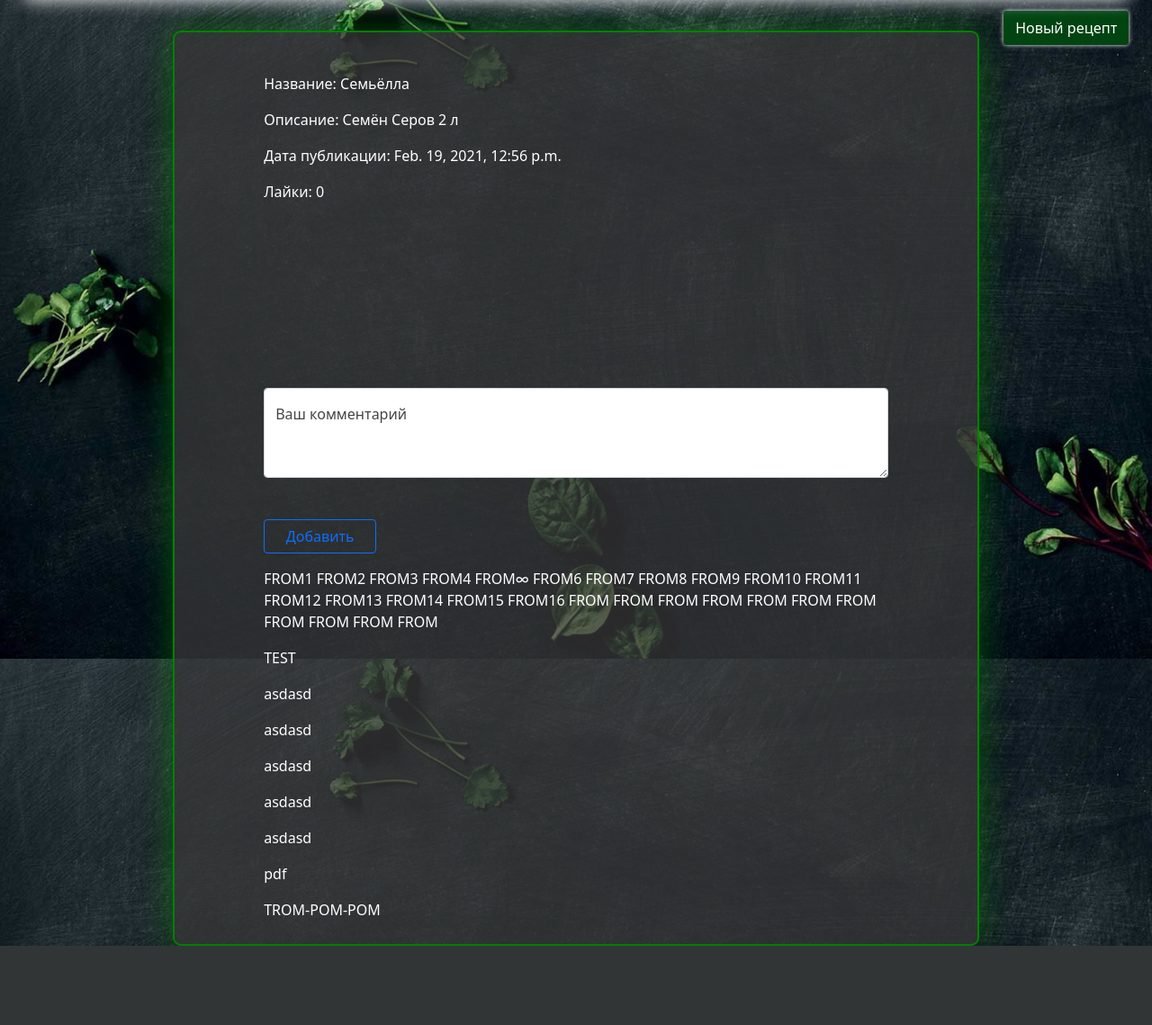
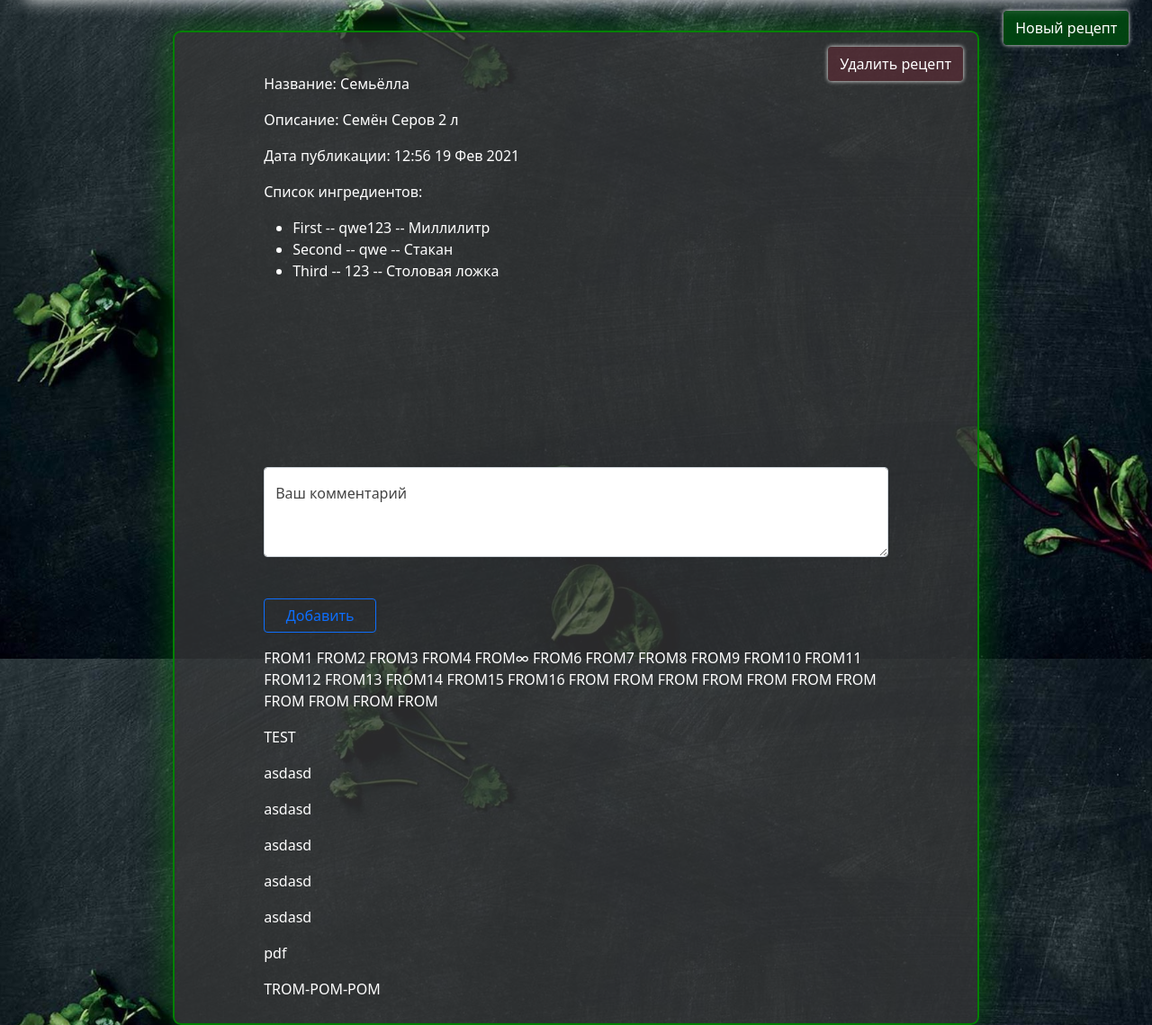
Before and after one commit to toxiclight1790/BMSTU_pj, a Django app: page /recept/62/ in a window 1280 px wide. Shown: the part 68-1207 px from the top of the page at 90% size. Before the commit the page ends 1119 px from the top, so only its background shows below. Run offline with Django 3.2, Linux system fonts and the light colour scheme; data comes from the database, SQL or seed files in the repository; both versions use the stored data as it was after the commit; some libraries are stand-ins or nearby versions.

Commit message:
Final version

```diff
--- a/gluten/models.py
+++ b/gluten/models.py
@@ -16,6 +16,9 @@ class Recept(models.Model):
     pub_date = models.DateTimeField(default=now,blank=True)
     likes = models.IntegerField(default=0)
     img = models.ImageField(upload_to ='uploads/', default='none.png')
+
+    def __str__(self):
+            return format(self.pub_date.strftime('%d.%m.%Y %H:%M'))
 
     def __str__(self):
         return self.name
--- a/project/settings.py
+++ b/project/settings.py
@@ -104,7 +104,7 @@ AUTH_PASSWORD_VALIDATORS = [
 # Internationalization
 # https://docs.djangoproject.com/en/2.2/topics/i18n/
 
-LANGUAGE_CODE = 'en-us'
+LANGUAGE_CODE = 'ru-ru'
 
 TIME_ZONE = 'UTC'
 
--- a/static/css/style.css
+++ b/static/css/style.css
@@ -20,6 +20,12 @@ img#logo{
   background-color: rgba(0, 73, 16, 0.89);
   box-shadow: 0 0 5px rgb(255, 255, 255);
 }
+#btn-add-elem{
+  width: 22%;
+  margin-left: 78%;
+  /* margin-bottom: 10px; */
+  margin-bottom: 1rem!important;
+}
 #rec_form{
   color: black;
 }
@@ -31,6 +37,16 @@ img#logo{
     margin: 0 auto;
     margin-top: 3%;
     border-radius: 9px;
+    position: relative;
+}
+#recept .del_recept{
+  position: absolute;
+  right: 1em;
+  top: 1em;
+  color: #fff;
+  border-color: #49491010;
+  background-color: rgba(96, 41, 53, 0.61);
+  box-shadow: 0 0 5px rgb(255, 255, 255);
 }
 #recept #recept_block{
   width: 80%;
@@ -112,10 +128,12 @@ img#logo{
 #block #rec_form form  .style_add{
     border: 0px;
     outline: none;
+    border:1px solid #ccc ;
 }
 #block #rec_form form  .style_add:focus{
     outline: 0;
-    box-shadow: 0 0 5px .2rem rgba(0,255,0,3);
+    box-shadow: 0 0 5px .2rem rgba(100,200,100,.8);
+    /* box-shadow: 0 0 5px .2rem red; */
 }
 
 #recept #recept_block form button{
--- a/templates/base.html
+++ b/templates/base.html
@@ -41,9 +41,9 @@
     </nav>
       <!-- <h1>TEST Base</h1> -->
     <div id="block">
-<button type="button" class="btn btn-primary btn-recept" data-bs-toggle="modal" data-bs-target="#rec_form">
-  Новый рецепт
-</button>
+        <button type="button" class="btn btn-primary btn-recept" data-bs-toggle="modal" data-bs-target="#rec_form">
+        Новый рецепт
+        </button>
         {% block content %}
         {% endblock %}
             <!-- The Modal -->
@@ -72,26 +72,26 @@
                             </div>
                             <div class="mb-3">
                                 <div id="add_form_table">
-                                        <div style="margin-bottom: 3px;" v-for="j in recept.ingredients">
+                                        <div style="margin-bottom: 3px;" v-for="(j, index) in recept.ingredients">
                                             <div style="display: inline-block; width: 96%;">
                                                 <input placeholder="Введите ингредиент" type="text" v-model="j.name" class="inp">
                                                 <input placeholder="Введите количество" type="text" v-model="j.size" class="inp">
                                                 <div class="select inp" style="padding: 0;">
                                                     <select v-model="j.measure">
                                                         <option disabled value="">Мера</option>
-                                                        <option value="Грамм">Грамм</option>
-                                                        <option value="Зубчик">Зубчик</option>
-                                                        <option value="Килограмм">Килограмм</option>
-                                                        <option value="Миллилитр">Миллилитр</option>
-                                                        <option value="Столовая ложка">Столовая ложка</option>
-                                                        <option value="Стакан">Стакан</option>
-                                                        <option value="Штука">Штука</option>
-                                                        <option value="Чайная ложка">Чайная ложка</option>
+                                                        <option value="Грамм">Грамм(-ов)</option>
+                                                        <option value="Зубчик">Зубчик(-ов)</option>
+                                                        <option value="Килограмм">Килограмм(-ов)</option>
+                                                        <option value="Миллилитр">Миллилитр(-ов)</option>
+                                                        <option value="Столовая ложка">Столовая ложка(-ек)</option>
+                                                        <option value="Стакан">Стакан(-ов)</option>
+                                                        <option value="Штука">Штук(-а)</option>
+                                                        <option value="Чайная ложка">Чайная ложка(-ек)</option>
                                                     </select>
                                                 </div>
                                             </div>
                                             <div style="display: inline-block; width: 3%; position: relative;">
-                                                <button v-if="recept.ingredients.length > 0" style="position: absolute; top: -20px; right: -3px;" class="close" type="button">&times;</button>
+                                                <button @click="remove(index)" style="position: absolute; top: -20px; right: -3px;" class="close" type="button">&times;</button>
                                             </div>
                                         </div>
                                         <div style="margin-bottom: 3px;">
@@ -101,24 +101,24 @@
                                                 <div class="select inp" style="padding: 0;">
                                                     <select v-model="info[0].measure">
                                                         <option disabled value="">Мера</option>
-                                                        <option value="Грамм">Грамм</option>
-                                                        <option value="Зубчик">Зубчик</option>
-                                                        <option value="Килограмм">Килограмм</option>
-                                                        <option value="Миллилитр">Миллилитр</option>
-                                                        <option value="Столовая ложка">Столовая ложка</option>
-                                                        <option value="Стакан">Стакан</option>
-                                                        <option value="Штука">Штука</option>
-                                                        <option value="Чайная ложка">Чайная ложка</option>
+                                                        <option value="Грамм">Грамм(-ов)</option>
+                                                        <option value="Зубчик">Зубчик(-ов)</option>
+                                                        <option value="Килограмм">Килограмм(-ов)</option>
+                                                        <option value="Миллилитр">Миллилитр(-ов)</option>
+                                                        <option value="Столовая ложка">Столовая ложка(-ек)</option>
+                                                        <option value="Стакан">Стакан(-ов)</option>
+                                                        <option value="Штука">Штук(-а)</option>
+                                                        <option value="Чайная ложка">Чайная ложка(-ек)</option>
                                                     </select>
                                                 </div>
                                             </div>
                                             <div style="display: inline-block; width: 3%; position: relative;">
-                                                <button v-if="recept.ingredients.length > 1" style="position: absolute; top: -20px; right: -3px;" class="close" type="button">&times;</button>
+                                                <button :disabled="!add_comp_fields" @click="clear_comp()" style="position: absolute; top: -20px; right: -3px;" class="close" type="button">&times;</button>
                                             </div>
                                         </div>
                                 </div>
                             </div>
-                            <h1 @click="comp()">Добавить элемент</h1>
+                            <button type="button" id="btn-add-elem" @click="comp()">Добавить элемент</button>
                             <div class="mb-3">
                             <!-- <label for="desc" class="form-label">Описание рецепта</label> -->
                             <input type="text" class="form-control style_add" id="desc" v-model="recept.description" placeholder="Описание рецепта">
@@ -127,7 +127,7 @@
                                 <label style="display: inline-block; width: 20%;" for="file" class="form-label">Изображение</label>
                                 <input style="display: inline-block; width: 79%;" class="form-control form-control-sm style_add"  type="file" id="file" ref="file" v-on:change="handleFileUpload()" accept="image/*">
                             </div>
-                            <!-- <button type="игеещт" class="btn btn-primary">Submit</button> -->
+                            <!-- <button type="button" class="btn btn-primary">Submit</button> -->
                         </div>
                     </form>
                 </div>
@@ -218,6 +218,14 @@
                 // },
             },
             computed: {
+                add_comp_fields:function () {
+                    if((this.info[0].name != '') || (this.info[0].size != '') || (this.info[0].measure != '')){
+                        return true
+                    }
+                    else{
+                        return false
+                    }
+                }
             },
             methods:{
                 comp: function() {
@@ -232,42 +240,18 @@
                         this.info[0].name = '';
                         this.info[0].size = '';
                         this.info[0].measure = '';
-
-                        // this.debouncedGetAnswer();
                     }
-                    // else if ((this.recept[0].ingredients != []) && (this.recept.length == 1)){
-                    //     this.recept[0].ingredients.push([
-                    //         {
-                    //             name:this.info.name,
-                    //             size:this.info.name,
-                    //             measure:this.info.name
-                    //         }
-                    //     ]);
-                    //     this.debouncedGetAnswer();
-                    // }else{
-                    //     console.log("ELSE");
-                    // };
                 },
-                // addcomp(){
-                //     alert("УРА!");
-
-                //     if (this.recept[this.recept.length - 1].ingredients != [] || this.recept[this.recept.length - 1].ingredients.length == 0){
-                //         this.recept[0].ingredients.push(
-                //             {
-                //                 name:this.info.name,
-                //                 size:this.info.size,
-                //                 measure:this.info.measure
-                //             }
-                //         );
-                //         this.info=[{
-                //                 name:'',
-                //                 size:'',
-                //                 measure:''
-                //             }];
-                //     };
-                // },
+                remove(index){
+                    this.recept.ingredients.splice(index, 1);
+                },
                 handleFileUpload(){
                     this.file = this.$refs.file.files[0];
+                },
+                clear_comp(){
+                    this.info[0].name = '';
+                    this.info[0].size = '';
+                    this.info[0].measure = '';
                 },
                 log(){
                     console.log(this.recept);
--- a/templates/recept.html
+++ b/templates/recept.html
@@ -7,14 +7,25 @@
 
 {% block content %}
 <div id="recept">
+    <button type="button" onclick="location.href = '/delete/{{ recept.0.0.id }}/'" class="btn btn-primary del_recept">
+        Удалить рецепт
+    </button>
     <div id="recept_block">
         <div class="recept_content">
             <!-- <p>{{ recept.0.0 }}</p> -->
             <p>Название: {{ recept.0.0.name }}</p>
             <p>Описание: {{ recept.0.0.description }}</p>
-            <p>Дата публикации: {{ recept.0.0.pub_date }}</p>
-            <p>Лайки: {{ recept.0.0.likes }}</p>
+            <p>Дата публикации: {{recept.0.0.pub_date|time:"H:i"}} {{ recept.0.0.pub_date|date:"d M Y" }}</p>
+            <p>Список ингредиентов:</p>
+
+            <ul class="">
+                {% for item in recept.0.0.comp %}
+                <li>{{ item.name }} -- {{ item.size }} -- {{ item.measure }}</li>
+                {% endfor %}
+            </ul>
+            <!-- <p>Лайки: {{ recept.0.0.likes }}</p> -->
             <svg><use xlink:href="{% static 'like-svgrepo-com.svg' %}"></use></svg>
+
 
 
             <p><img src="" ></p>
```
Also changed, not shown: templates/index.html (+3 -4 lines), db.sqlite3, gluten/__init__.py (deleted), gluten/views.py (line endings or trailing spaces), media/uploads/04.12.20дз.jpg (added), media/uploads/04.12.20дз_iMYnJqp.jpg (added), 1 other file.
